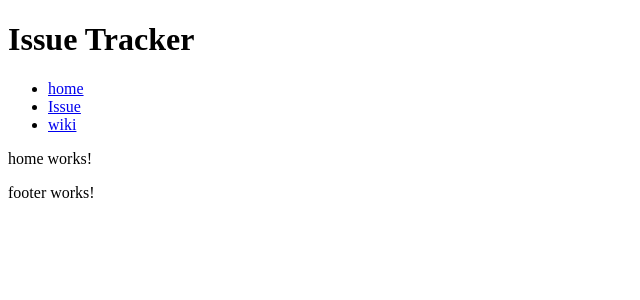
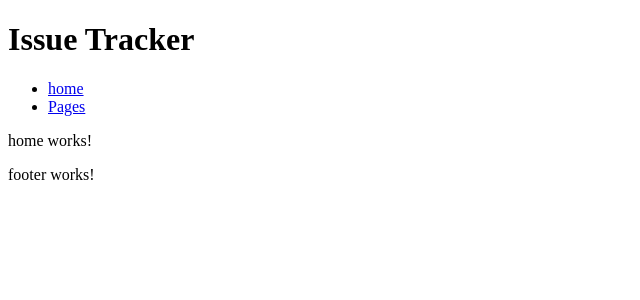
Before and after one commit to gurezo/start-angular2-practice, an Angular app: page /home in a window 1280 px wide. Shown: the top 300 px of the page, without its empty margins (0-640 px from the left). Built offline with nearby package versions, Linux system fonts and the light colour scheme.

Commit message:
親ルータの設定実施修正

```diff
--- a/src/app/app.component.html
+++ b/src/app/app.component.html
@@ -1,8 +1,7 @@
 <h1>Issue Tracker</h1>
 <ul>
   <li><a routerLink="home">home</a></li>
-  <li><a routerLink="Issue">Issue</a></li>
-  <li><a routerLink="wiki">wiki</a></li>
+  <li><a routerLink="pages">Pages</a></li>
 </ul>
 <router-outlet></router-outlet>
 <app-footer></app-footer>
--- a/src/app/app.routes.ts
+++ b/src/app/app.routes.ts
@@ -11,4 +11,5 @@ const appRoutes: Routes= [
 ];
 
 export const appRoutingProviders: any[] = [];
+
 export const routing: ModuleWithProviders = RouterModule.forRoot(appRoutes);
```
